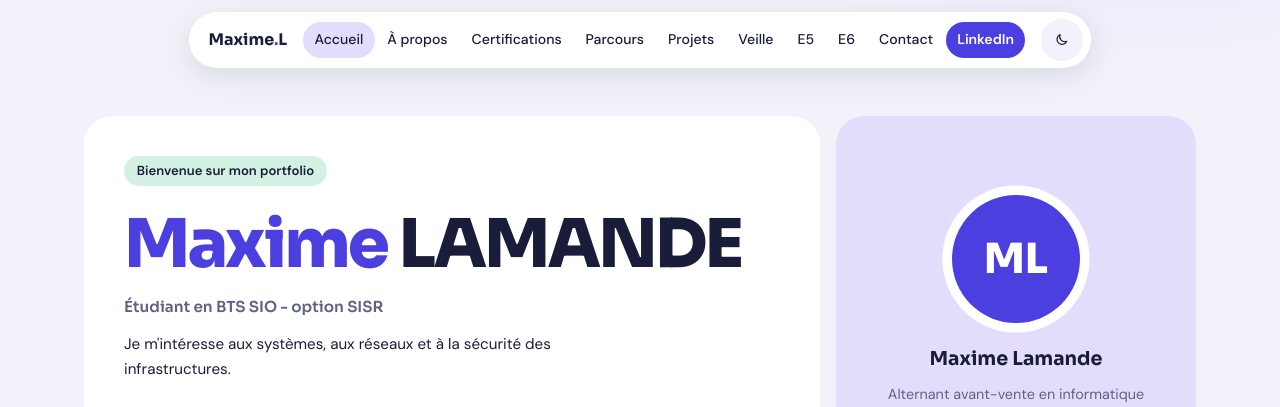
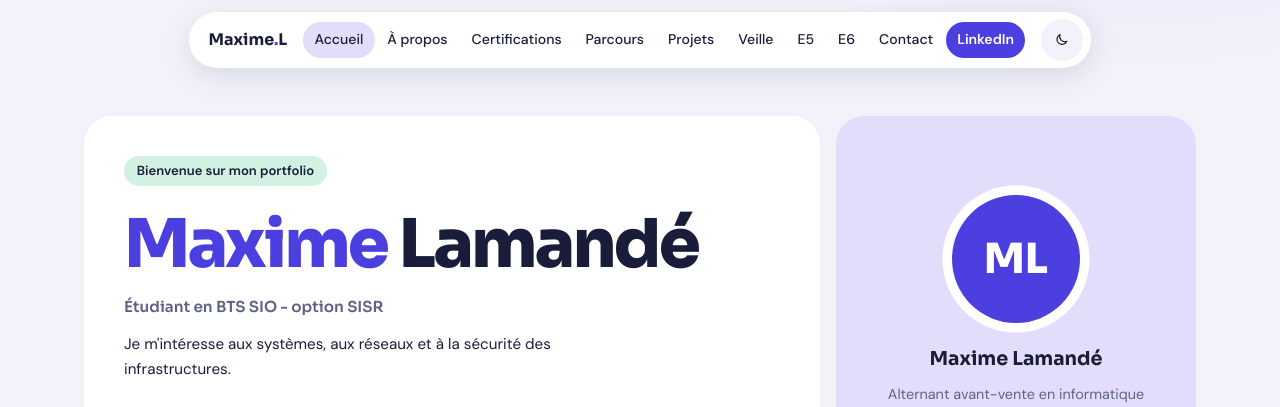
Before and after one commit to maxime7543/maxime7543.github.io, a plain HTML site: page index.html in a window 1280 px wide. Shown: the top 407 px of the page. Drawn offline with Linux system fonts and the light colour scheme.

Commit message:
Correction du nom

```diff
--- a/index.html
+++ b/index.html
@@ -3,7 +3,7 @@
 <head>
 <meta charset="utf-8">
 <meta name="viewport" content="width=device-width,initial-scale=1">
-<title>Portfolio Maxime Lamande</title>
+<title>Portfolio Maxime Lamandé</title>
 <link rel="preconnect" href="https://fonts.googleapis.com">
 <link rel="preconnect" href="https://fonts.gstatic.com" crossorigin>
 <link href="https://fonts.googleapis.com/css2?family=Sora:wght@500;600;700;800&family=DM+Sans:wght@400;500;600&display=swap" rel="stylesheet">
@@ -369,7 +369,7 @@ footer{padding-block:2.5rem;text-align:center;color:var(--muted);font-size:.9rem
     <div class="container bento">
       <div class="tile c0 hero-main">
         <span class="hello">Bienvenue sur mon portfolio</span>
-        <h1><em>Maxime</em> LAMANDE</h1>
+        <h1><em>Maxime</em> Lamandé</h1>
         <p class="hero-subtitle">Étudiant en BTS SIO - option SISR</p>
         <p class="hero-desc">Je m'intéresse aux systèmes, aux réseaux et à la sécurité des infrastructures.</p>
         <div class="hero-buttons">
@@ -382,7 +382,7 @@ footer{padding-block:2.5rem;text-align:center;color:var(--muted);font-size:.9rem
       </div>
       <div class="tile hero-id">
         <div class="avatar" aria-hidden="true">ML</div>
-        <h3>Maxime Lamande</h3>
+        <h3>Maxime Lamandé</h3>
         <p>Alternant avant-vente en informatique industrielle chez ADM21</p>
         <span class="live"><i></i>En alternance</span>
         <svg class="ic wm" aria-hidden="true"><use href="#i-network"/></svg>
@@ -835,7 +835,7 @@ footer{padding-block:2.5rem;text-align:center;color:var(--muted);font-size:.9rem
 
 <div class="toast" id="toast" role="status" aria-live="polite"></div>
 <button class="to-top" id="toTop" type="button" aria-label="Remonter en haut"><svg class="ic"><use href="#i-up"/></svg></button>
-<footer>© 2026 Maxime Lamande · Portfolio BTS SIO SISR</footer>
+<footer>© 2026 Maxime Lamandé · Portfolio BTS SIO SISR</footer>
 
 <script>
 (function(){
```
